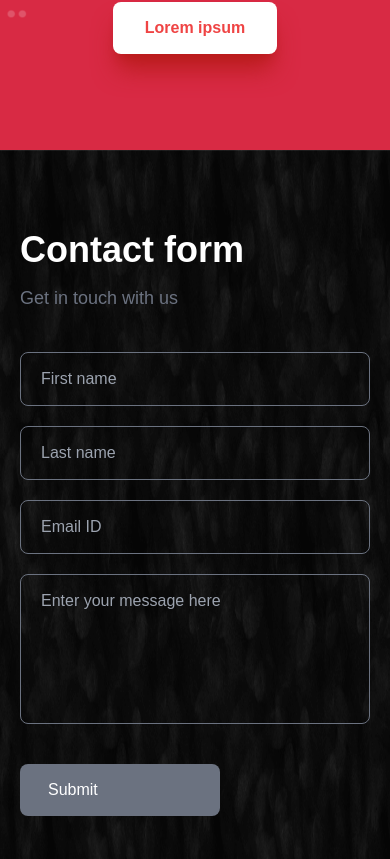
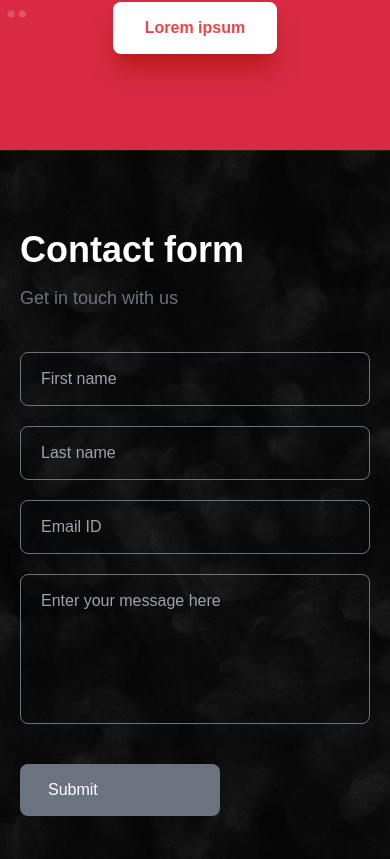
Before and after one commit to bhargawananbhuyan/project-gt, a Next.js app: page / in a window 390 px wide. Shown: the part 8745-9604 px from the top of the page. Built offline with nearby package versions, Linux system fonts and the light colour scheme; a web font is replaced by a local one.

Commit message:
responsive optimization #1

```diff
--- a/components/layout/Layout.js
+++ b/components/layout/Layout.js
@@ -72,7 +72,7 @@ const Layout = ({ children, footerBg = 'dark' }) => {
 					<div className='py-20 relative bg-black bg-opacity-30'>
 						<img
 							src='/Gt_Website-20.png'
-							className='absolute w-screen h-full top-0 z-[-1]'
+							className='absolute object-cover w-screen h-full top-0 z-[-1]'
 							alt=''
 						/>
 						<div className='p_base grid gap-10'>
```
